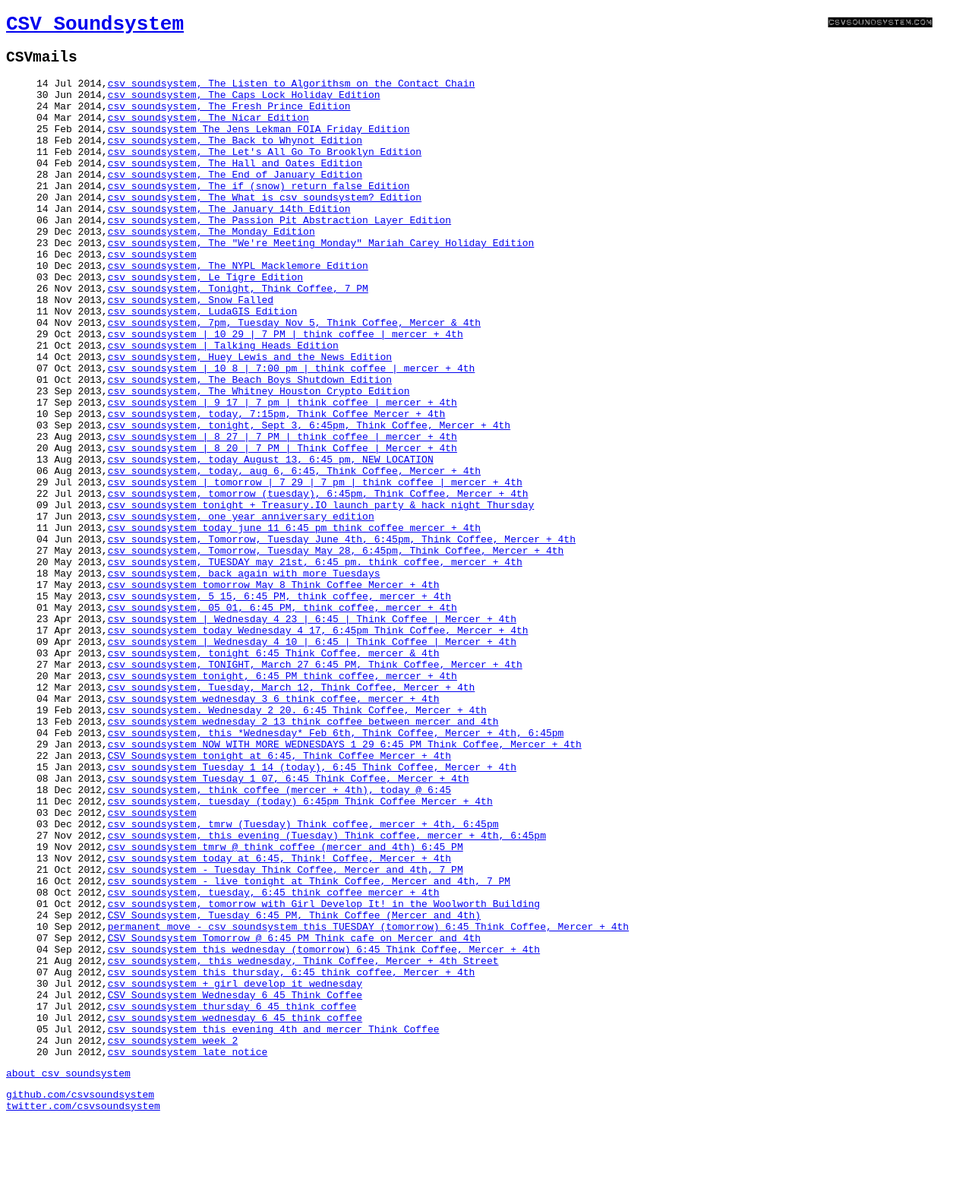
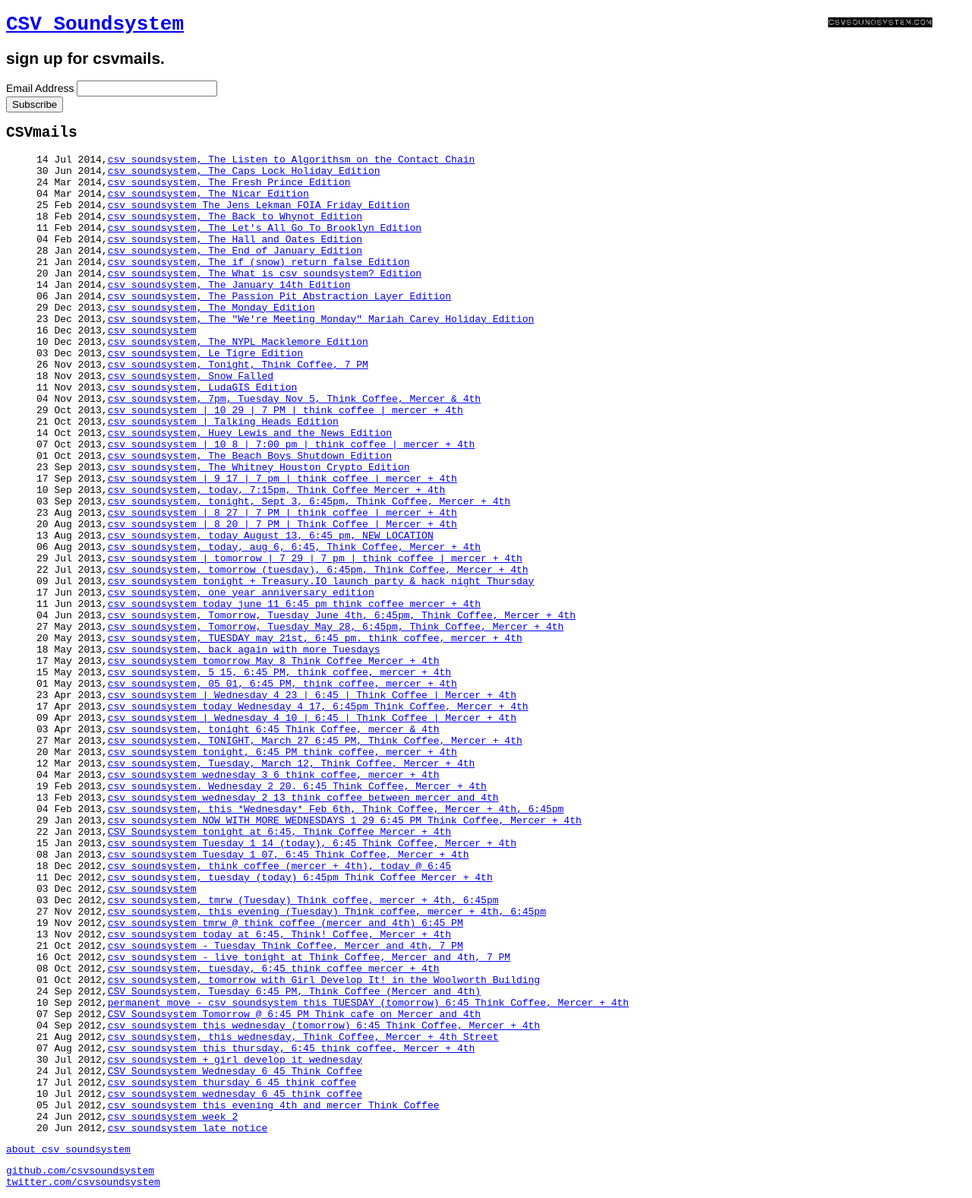
Before and after one commit to csvsoundsystem/csv.nyc, a Jekyll site: the page built from index.html, in a window 1280 px wide. Shown: the whole page at 76% size. Built offline with Jekyll 4.4.1, drawn with Linux system fonts in a browser that asks for light colours; Markdown is read by kramdown in place of the engine named in the settings; comment, search, counter and statistics services are not loaded; before the commit the page ends 1477 px from its top, so only the background shows below that.

Commit message:
Update index.html

```diff
--- a/index.html
+++ b/index.html
@@ -2,6 +2,37 @@
 layout: default
 title: csv soundsystem
 ---
+
+<!-- Begin MailChimp Signup Form -->
+<link href="//cdn-images.mailchimp.com/embedcode/classic-081711.css" rel="stylesheet" type="text/css">
+<style type="text/css">
+	#mc_embed_signup{background:#fff; clear:left; font:14px Helvetica,Arial,sans-serif; }
+	/* Add your own MailChimp form style overrides in your site stylesheet or in this style block.
+	   We recommend moving this block and the preceding CSS link to the HEAD of your HTML file. */
+</style>
+<div id="mc_embed_signup">
+<form action="//csvsoundsystem.us3.list-manage.com/subscribe/post?u=93591895dc074a74bb7667416&amp;id=f52d981aef" method="post" id="mc-embedded-subscribe-form" name="mc-embedded-subscribe-form" class="validate" target="_blank" novalidate>
+	<h2>sign up for csvmails.</h2>
+<div class="mc-field-group">
+	<label for="mce-EMAIL">Email Address </label>
+	<input type="email" value="" name="EMAIL" class="required email" id="mce-EMAIL">
+</div>
+	<div id="mce-responses" class="clear">
+		<div class="response" id="mce-error-response" style="display:none"></div>
+		<div class="response" id="mce-success-response" style="display:none"></div>
+	</div>    <!-- real people should not fill this in and expect good things - do not remove this or risk form bot signups-->
+    <div style="position: absolute; left: -5000px;"><input type="text" name="b_93591895dc074a74bb7667416_f52d981aef" tabindex="-1" value=""></div>
+    <div class="clear"><input type="submit" value="Subscribe" name="subscribe" id="mc-embedded-subscribe" class="button"></div>
+</form>
+</div>
+<script type='text/javascript' src='//s3.amazonaws.com/downloads.mailchimp.com/js/mc-validate.js'></script>
+<script type='text/javascript'>
+(function($) {
+window.fnames = new Array(); window.ftypes = new Array();fnames[0]='EMAIL';ftypes[0]='email';fnames[1]='FNAME';ftypes[1]='text';fnames[2]='LNAME';ftypes[2]='text';
+}(jQuery));
+var $mcj = jQuery.noConflict(true);
+</script>
+<!--End mc_embed_signup-->
 
 <div id="home">
   <h2>CSVmails</h2>
```
